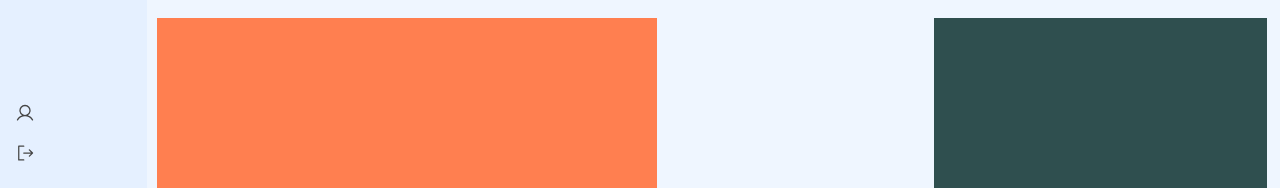
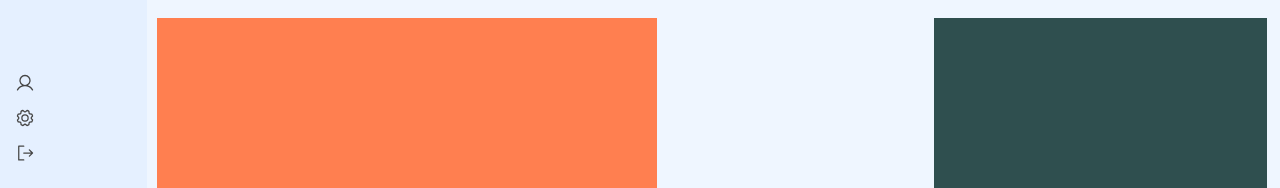
Before and after one commit to DiamondD7/yougotjob_client, a React (Vite) app: page /home in a window 1280 px wide. Shown: the part 612-800 px from the top of the page. Built offline with nearby package versions, Linux system fonts and the light colour scheme.

Commit message:
added physicians profile component

```diff
--- a/src/components/Display/Display.jsx
+++ b/src/components/Display/Display.jsx
@@ -5,9 +5,10 @@ import Communication from "../Communication/Communication";
 import Results from "../Results/Results";
 import Domain from "../Domain/Domain";
 import CarePlan from "../CarePlan/CarePlan";
+import PhysicianProfile from "../ProfileDepartment/PhysicianProfile";
+import Dashboard from "../Dashboard/Dashboard";
 
 import "../../styles/displaystyles.css";
-import Dashboard from "../Dashboard/Dashboard";
 const Display = ({ displayed }) => {
   return (
     <>
@@ -26,6 +27,8 @@ const Display = ({ displayed }) => {
           <CarePlan />
         ) : displayed === "dashboard" ? (
           <Dashboard />
+        ) : displayed === "profile" ? (
+          <PhysicianProfile />
         ) : (
           ""
         )}
--- a/src/components/Home.jsx
+++ b/src/components/Home.jsx
@@ -6,6 +6,7 @@ import "../styles/homestyles.css";
 const Home = () => {
   const [displayed, setDisplayed] = useState("dashboard");
 
+  console.log(displayed);
   return (
     <>
       <div className="main-display__wrapper">
--- a/src/components/Nav/Nav.jsx
+++ b/src/components/Nav/Nav.jsx
@@ -8,6 +8,7 @@ import {
   User,
   Note,
   Chat,
+  Gear,
   BookOpenText,
   House,
 } from "@phosphor-icons/react";
@@ -229,9 +230,15 @@ const Nav = ({ setDisplayed, fakeRole }) => {
             </button>
           </li>
           <br />
+          <div className="navigation-bottom-icons__wrapper">
             <li className="profile-btn">
+              <button onClick={() => onClickDisplayed("profile")}>
+                <User size={20} color="#454545" />
+              </button>
+            </li>
+            <li className="settings-btn">
               <button>
-              <User size={20} color="#454545" />
+                <Gear size={20} color="#454545" />
               </button>
             </li>
             <li className="logout-btn">
@@ -239,6 +246,7 @@ const Nav = ({ setDisplayed, fakeRole }) => {
                 <SignOut size={20} color="#454545" />
               </button>
             </li>
+          </div>
         </ul>
       </div>
     </>
--- /dev/null
+++ b/src/components/ProfileDepartment/PhysicianProfile.jsx
@@ -0,0 +1,11 @@
+import React from "react";
+
+const PhysicianProfile = () => {
+  return (
+    <div>
+      <h1>JHello</h1>
+    </div>
+  );
+};
+
+export default PhysicianProfile;
--- a/src/styles/navstyles.css
+++ b/src/styles/navstyles.css
@@ -1,5 +1,5 @@
 /* #EFF6FF */
-.nav-date__wrapper{
+.nav-date__wrapper {
   display: flex;
   justify-content: space-between;
   height: 40px;
@@ -7,52 +7,51 @@
   border-bottom: 1px solid black;
 }
 
-.dateMinimized{
+.dateMinimized {
   border-bottom: none;
 }
 
-.nav-date__wrapper p{
+.nav-date__wrapper p {
   font-size: 12px;
-    color: rgba(0,0,0,0.6);
+  color: rgba(0, 0, 0, 0.6);
   padding: 10px 0 0 10px;
 }
 
-.nav-menu-arrow__button{
+.nav-menu-arrow__button {
   border: none;
   background-color: transparent;
   cursor: pointer;
   padding: 7px 10px 0 18px;
 }
 
-
-.navside__wrapper{
-    background-color: #E5F0FF;
+.navside__wrapper {
+  background-color: #e5f0ff;
   width: 13%;
   height: 100vh;
   /* padding: 10px 20px; */
-    animation: maximizedNav .5s ease;
+  animation: maximizedNav 0.5s ease;
 }
 
-.minimized{
+.minimized {
   width: 3%;
   /* padding-left: 18px; */
-    animation: minimizedNav .5s ease;
+  animation: minimizedNav 0.5s ease;
 }
 
-@keyframes minimizedNav{
-    0%{
+@keyframes minimizedNav {
+  0% {
     width: 13%;
   }
-    100%{
+  100% {
     width: 3%;
   }
 }
 
-@keyframes maximizedNav{
-    0%{
+@keyframes maximizedNav {
+  0% {
     width: 3%;
   }
-    100%{
+  100% {
     width: 13%;
   }
 }
@@ -62,10 +61,10 @@
 }
 
 .minimizednav-icons {
-   padding:0px 0 15px 18px;
+  padding: 0px 0 15px 18px;
 }
 
-.icon-label{
+.icon-label {
   background-color: transparent;
   border: none;
   cursor: pointer;
@@ -73,18 +72,17 @@
   height: 30px;
   padding: 25px 0 25px 10px;
 
-
   display: flex;
   align-items: center;
-    animation: labelShow .4s ease;
+  animation: labelShow 0.4s ease;
 }
 
-.icon-label:hover{
-    background-color: #D6E8FF;
+.icon-label:hover {
+  background-color: #d6e8ff;
   border: none;
 }
 
-.btn-normal{
+.btn-normal {
   font-size: 15px;
   background-color: transparent;
   border: none;
@@ -92,41 +90,33 @@
   margin-top: 20px;
 }
 
-.remove-label{
+.remove-label {
   display: none;
 }
 
-@keyframes labelShow{
-    0%{
+@keyframes labelShow {
+  0% {
     opacity: 0;
   }
-    50%{
+  50% {
     opacity: 0;
   }
-    60%{
+  60% {
     opacity: 1;
   }
 }
 
-.profile-btn{
-    position:absolute;
-    left: 15px;
-    bottom: 60px;
-}
-
-.profile-btn button{
-    background-color: transparent;
-    border: none;
-    cursor: pointer;
-}
-
-.logout-btn{
+.navigation-bottom-icons__wrapper {
   position: absolute;
   left: 15px;
   bottom: 20px;
 }
 
-.logout-btn button{
+.navigation-bottom-icons__wrapper li {
+  margin-top: 10px;
+}
+
+.navigation-bottom-icons__wrapper li button {
   background-color: transparent;
   border: none;
   cursor: pointer;
```
Lines whose indentation alone changed are shown as unchanged.
